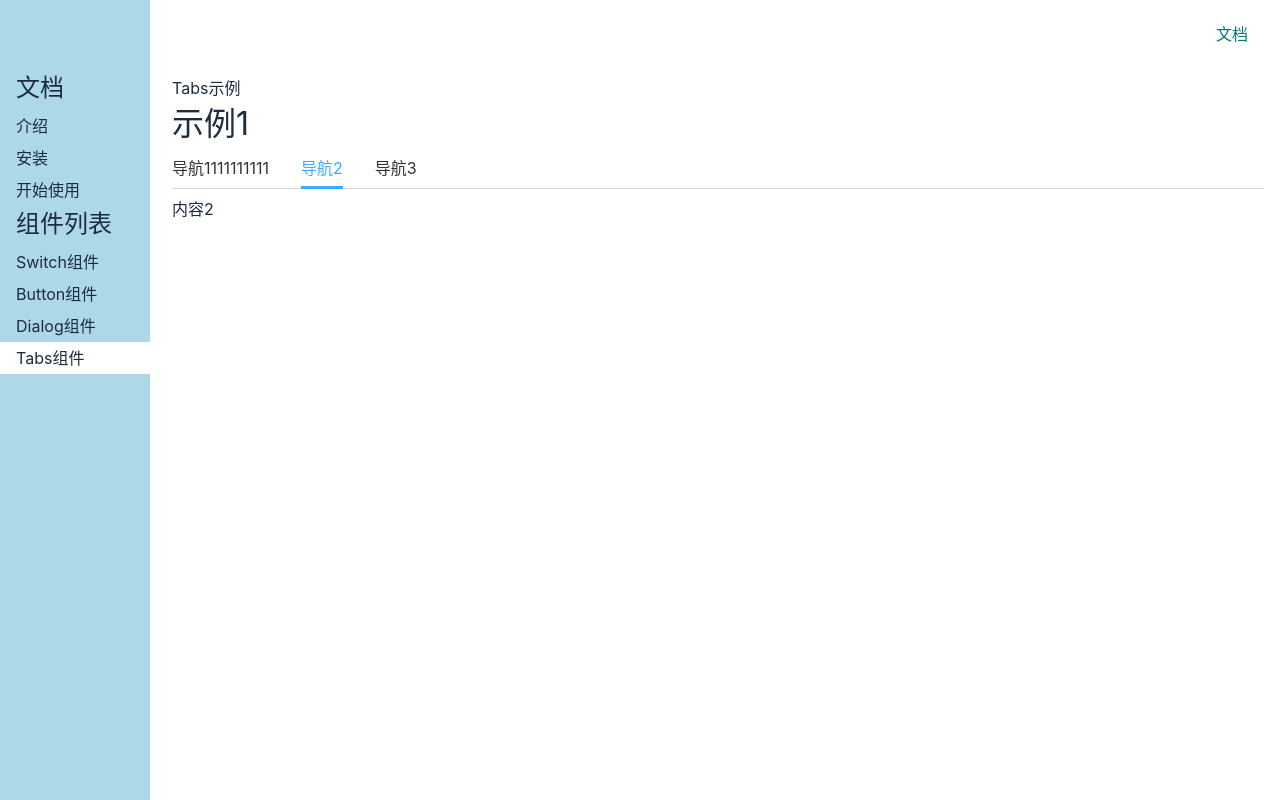
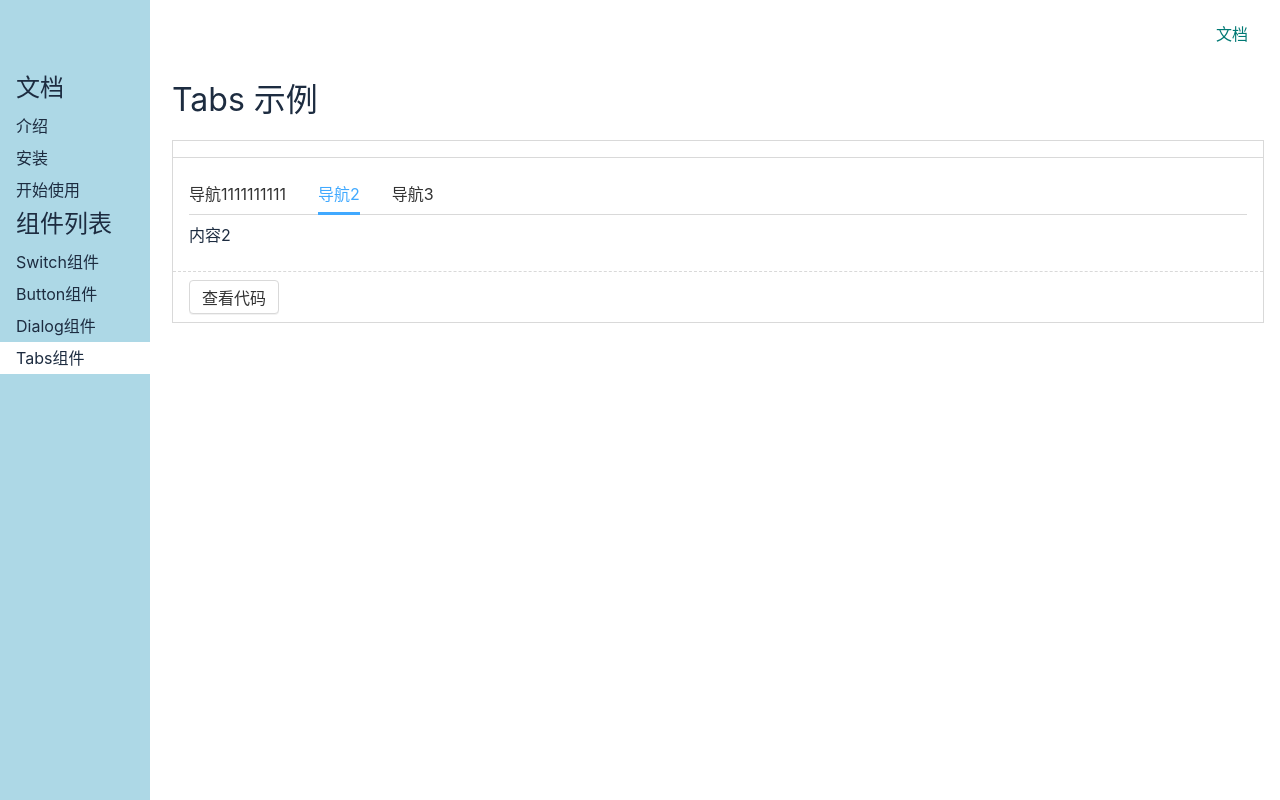
Before and after one commit to ljy123668/zhinong-ui-vue3, a Vue app: page /#/doc/tabs in a window 1280 px wide. Built offline with nearby package versions, Linux system fonts and the light colour scheme.

Commit message:
Tabs组件样式

```diff
--- a/src/components/SwitchDemo.vue
+++ b/src/components/SwitchDemo.vue
@@ -1,7 +1,7 @@
 <template>
   <div>
     <h1>Switch 组件示例 </h1>
-     <Demo :component="Switch1Demo" />
+      <Demo :component="Switch1Demo" />
       <Demo :component="Switch2Demo" />
   </div>
 </template>
--- /dev/null
+++ b/src/components/Tabs1.demo.vue
@@ -0,0 +1,29 @@
+<demo>
+常规使用
+</demo>
+
+<template>
+  <Tabs v-model:selected="x">
+    <Tab title="导航1111111111">内容1</Tab>
+    <Tab title="导航2">内容2</Tab>
+    <Tab title="导航3">内容3</Tab>
+  </Tabs>
+</template>
+
+<script>
+import Tab from "../lib/Tab.vue";
+import Tabs from "../lib/Tabs.vue";
+import { ref } from "vue";
+export default {
+  components: {
+    Tabs,
+    Tab,
+  },
+  setup() {
+    const x = ref("导航2");
+    return {
+      x,
+    };
+  },
+};
+</script>
--- a/src/components/TabsDemo.vue
+++ b/src/components/TabsDemo.vue
@@ -1,29 +1,20 @@
 <template>
-  <div>
-    Tabs示例
-  </div>
-  <h1>示例1</h1>
-  <Tabs v-model:selected="x">
-
-    <Tab title="导航1111111111">内容1</Tab>
-    <Tab title="导航2">内容2</Tab>
-    <Tab title="导航3">内容3</Tab>
-  </Tabs>
+  <h1>Tabs 示例</h1>
+  <Demo :component="Tabs1Demo" />
 </template>
 
 <script>
-import Tab from "../lib/Tab.vue";
-import Tabs from "../lib/Tabs.vue";
+import Demo from './Demo.vue'
+import Tabs1Demo from './Tabs1.demo.vue'
 import { ref } from "vue";
 export default {
   components: {
-    Tabs,
-    Tab,
+    Demo,Tabs1Demo
   },
   setup() {
-    const x = ref("导航2");
+
     return {
-      x,
+      Tabs1Demo
     };
   },
 };
```
